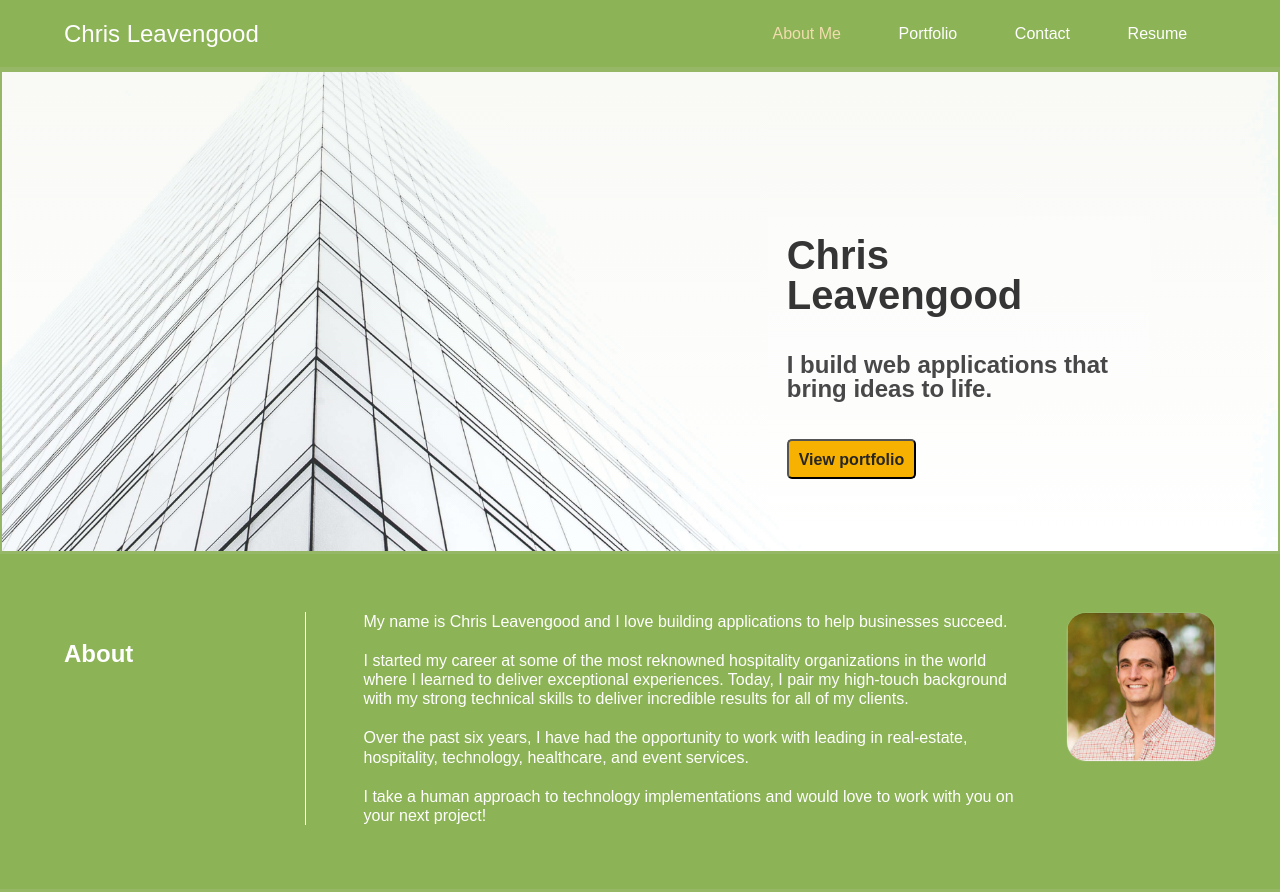
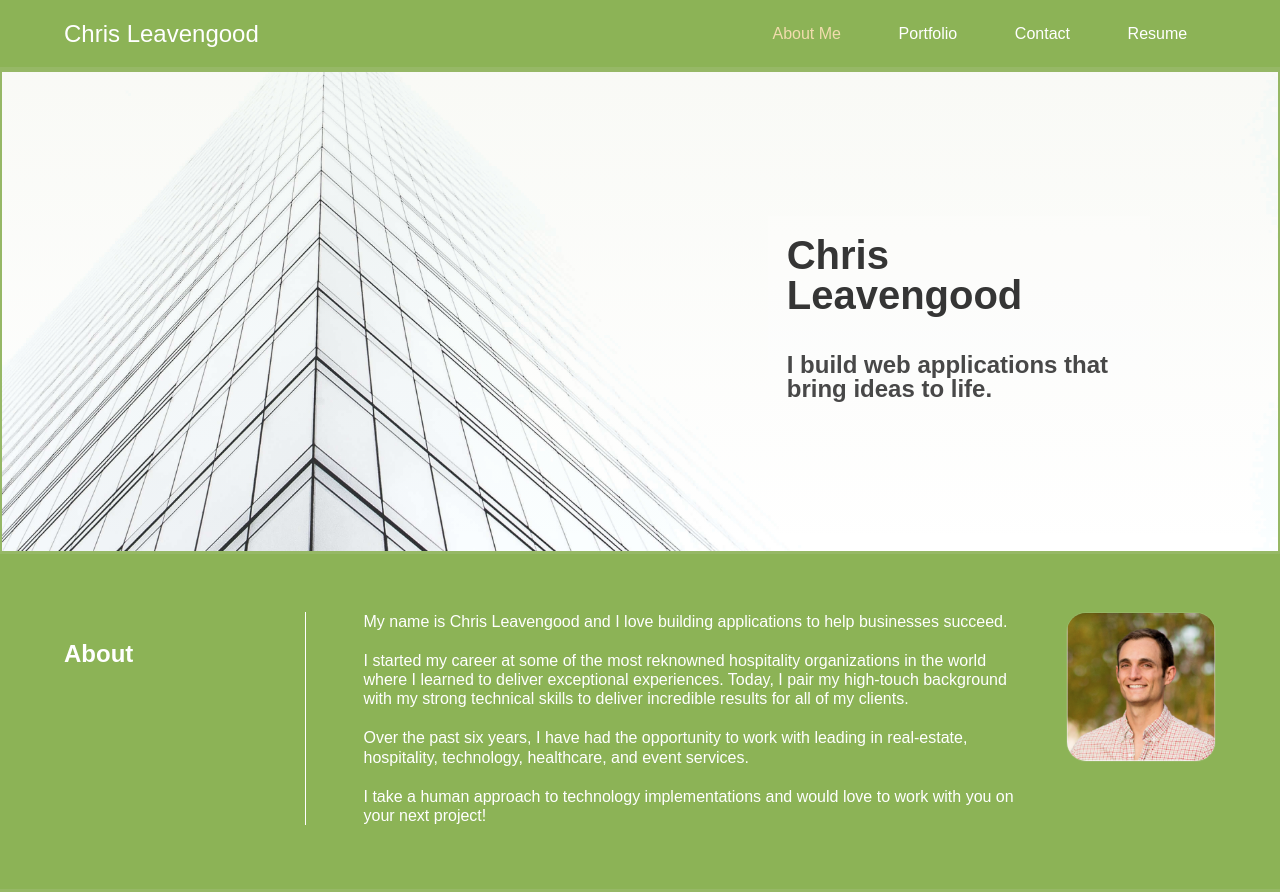
Before and after one commit to cleave13/over-reacting, a React (Create React App) app: page / in a window 1280 px wide. Built offline with nearby package versions, Linux system fonts and the light colour scheme; the HTML template or start-up script is replaced by a standard one; a web font is replaced by a local one.

Commit message:
fixed links to source code

```diff
--- a/public/style.css
+++ b/public/style.css
@@ -336,7 +336,7 @@ select {
 }
 
 /* Styles the button inside of the cards */
-.card button {
+.card button, .src-link {
     position: relative;
     font-size: 100%;
     bottom: 6%;
--- a/src/components/Header.js
+++ b/src/components/Header.js
@@ -7,13 +7,6 @@ export default function Header({ currentPage, handlePageChange }) {
         <div className="hero-content">
           <h1 className="hero-title hero-item">Chris Leavengood</h1>
           <h2 className="hero-subtitle hero-item">I build web applications that bring ideas to life.</h2>
-          <button
-            type="button"
-            className={currentPage === 'PORTFOLIO' ? 'nav-link-active hero-button hero-item' : 'nav-link hero-button hero-item'}
-            name="View Portfolio"
-            onClick={() => handlePageChange('PORTFOLIO')}>
-            View portfolio
-          </button>
         </div>
       </section>
     </header>
--- a/src/components/pages/Portfolio.js
+++ b/src/components/pages/Portfolio.js
@@ -20,7 +20,7 @@ export default function Portfolio() {
                 <img src="./assets/images/stockdemic-mobile-compressed.png" alt="Stockdemic application" />
               </picture>
             </a>
-            <button class="src-button" onclick={() => openInNewTab('https://github.com/cleave13/stockdemic-project-1')}>View Source Code</button>
+            <a class="src-link" href="https://github.com/cleave13/stockdemic-project-1/" target="_blank" rel="noreferrer">View Source Code</a>
           </div>
 
           <div class="card half-width-card">
@@ -32,7 +32,7 @@ export default function Portfolio() {
                   alt="Child swimming" />
               </picture>
             </a>
-            <button class="src-button" onclick=" window.open('https://github.com/cleave13/code-quiz','_blank')">View Source Code</button>
+            <a class="src-link" href="https://github.com/cleave13/code-quiz" target="_blank" rel="noreferrer">View Source Code</a>
           </div>
 
           <div class="card half-width-card">
@@ -44,7 +44,7 @@ export default function Portfolio() {
                   alt="Resume writing" />
               </picture>
             </a>
-            <button class="src-button" onclick=" window.open('https://github.com/cleave13/weather-app','_blank')">View Source Code</button>
+            <a class="src-link" href="https://github.com/cleave13/weather-app" target="_blank" rel="noreferrer">View Source Code</a>
           </div>
 
           <div class="card half-width-card">
@@ -56,7 +56,7 @@ export default function Portfolio() {
                   alt="Books with children's blocks" />
               </picture>
             </a>
-            <button class="src-button">View Source Code</button>
+            <a class="src-link" href="https://github.com/cleave13/stockdemic-project-1/" target="_blank" rel="noreferrer">View Source Code</a>
           </div>
 
           <div class="card half-width-card">
@@ -68,7 +68,7 @@ export default function Portfolio() {
                   alt="Sliced and whole lemons" />
               </picture>
             </a>
-            <button class="src-button">View Source Code</button>
+            <a class="src-link" href="https://github.com/cleave13/stockdemic-project-1/" target="_blank" rel="noreferrer">View Source Code</a>
           </div>
         </div>
       </div>
```
